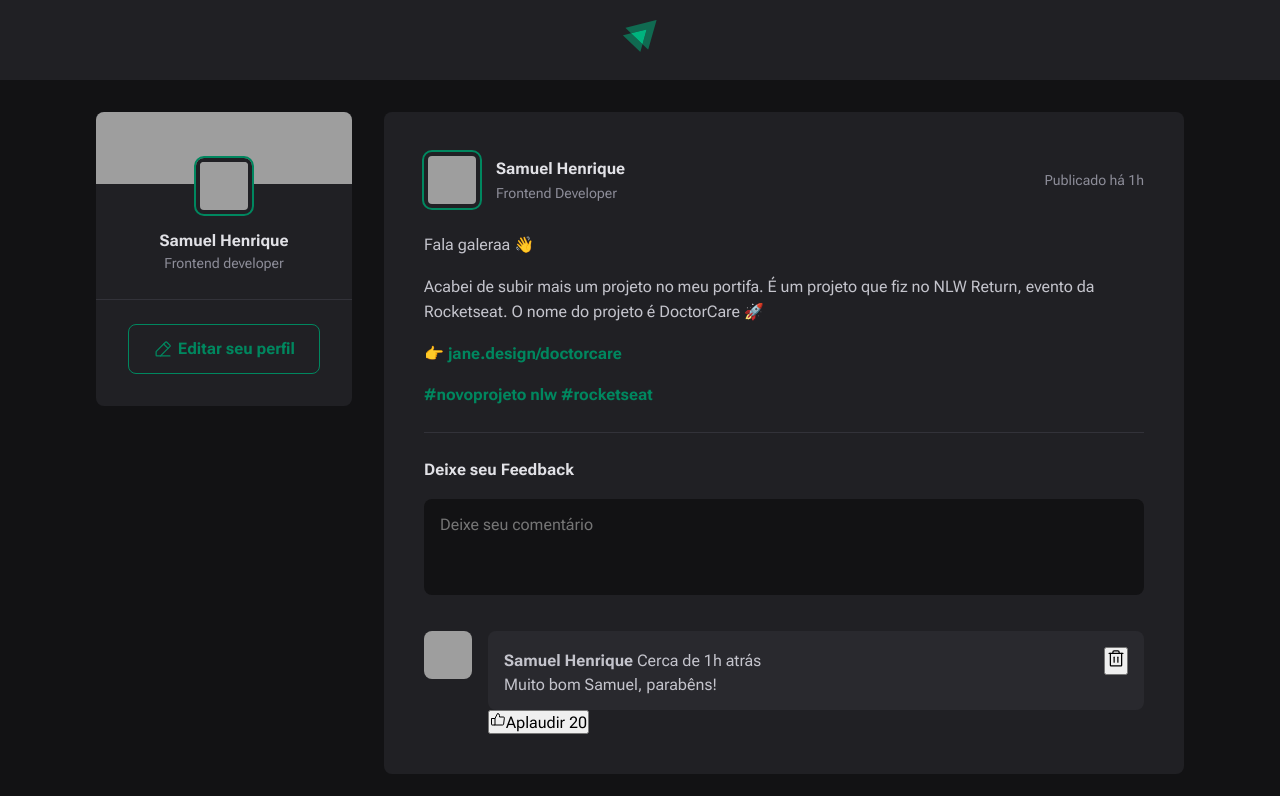
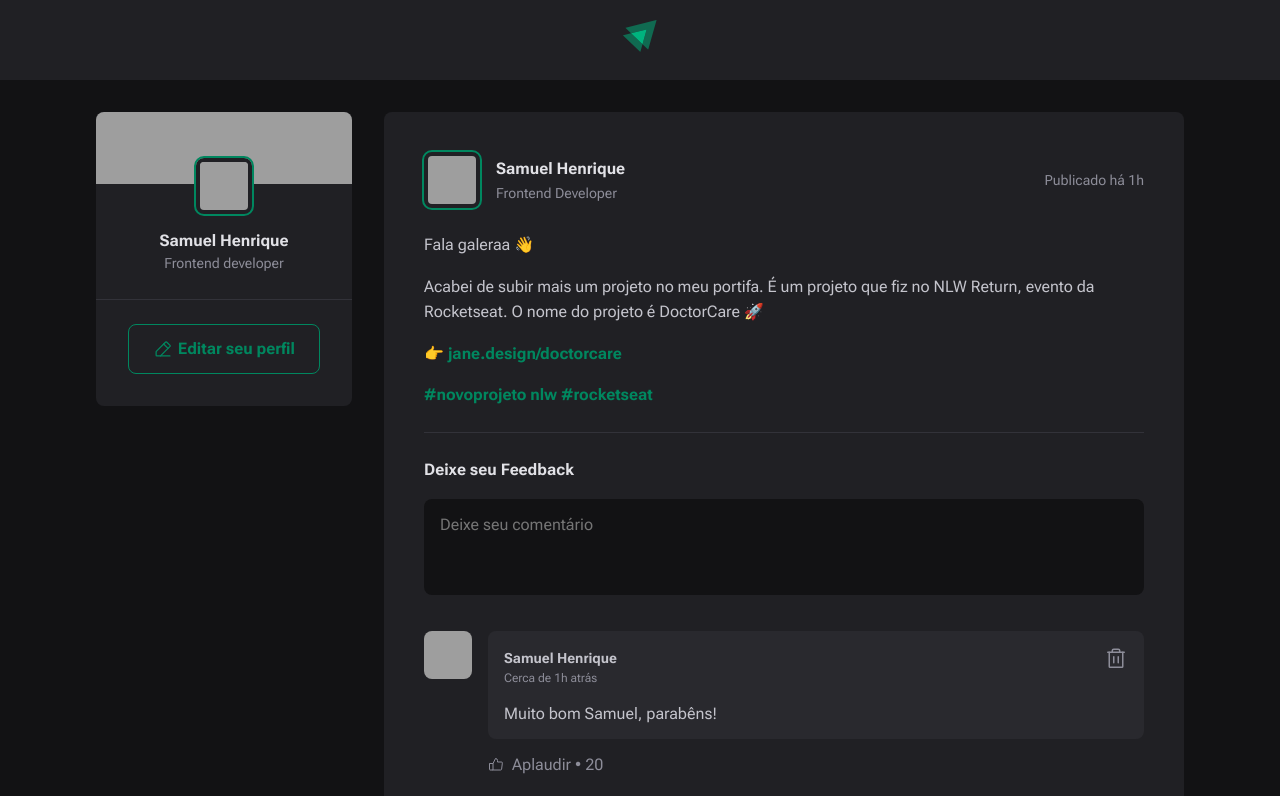
Before and after one commit to Sanarielsen/Ignite, a React (Vite) app: page / in a window 1280 px wide. Shown: the top 796 px of the page. Built offline with nearby package versions, Linux system fonts and the light colour scheme; grey boxes are pictures that could not be loaded.

Commit message:
Finished the comment area

```diff
--- a/src/components/Comment.jsx
+++ b/src/components/Comment.jsx
@@ -22,7 +22,7 @@ export function Comment() {
                         </div>
                         <button title="Deletar comentário">
 
-                            <Trash size={20}/>
+                            <Trash size={24}/>
                         </button>
                     </header>
 
--- a/src/components/Comment.module.css
+++ b/src/components/Comment.module.css
@@ -27,11 +27,79 @@
 .commentContent header {
 
     display: flex;
-    align-items: center;
+    align-items: flex-start;
     justify-content: space-between;
 }
 
-.authorAndTime {
+.authorAndTime strong {
 
+    display: block;
+    font-size: 0.875rem;
+    line-height: 1.6;
+}
 
+.authorAndTime time {
+
+    display: block;
+    font-size: 0.75rem;
+    line-height: 1.6;
+    color: var(--gray-400);
 }
+
+.commentContent header button {
+
+    background: transparent;
+    border: 0;
+    color: var(--gray-400);
+    cursor: pointer;
+
+    /* When we have a button with image, for the border inside select, we need one of two for
+    adjust the drawing */
+    line-height: 0;
+    /*font-size: 0;*/
+    border-radius: 2px;
+}
+
+.commentContent header button:hover {
+
+    color: var(--red-500);
+}
+
+.commentContent p {
+
+    margin-top: 1rem;
+    color: var(--gray-300);
+}
+
+.commentBox footer {
+
+    margin-top: 1rem;
+}
+
+.commentBox footer button {
+
+    background: transparent;
+    border: 0;
+    color: var(--gray-400);
+    cursor: pointer;
+
+    display: flex;
+    align-items: center;
+    border-radius: 2px;
+}
+
+.commentBox footer button:hover {
+
+    color: var(--green-300);
+}
+
+.commentBox footer button svg {
+
+    margin-right: 0.5rem;
+}
+
+.commentBox footer button span::before {
+
+    padding: 0 0.25rem;
+    content: "\2022";
+}
--- a/src/components/Post.jsx
+++ b/src/components/Post.jsx
@@ -50,6 +50,8 @@ export function Post() {
             <div className={styles.commentList}>
 
                 <Comment />
+                <Comment />
+                <Comment />
             </div>
         </article>
     )
--- a/src/global.css
+++ b/src/global.css
@@ -11,6 +11,8 @@
 
     --green-300: #00b37e;
     --green-500: #00875f;
+
+    --red-500: #F75A68;
 }
 
 :focus {
```
